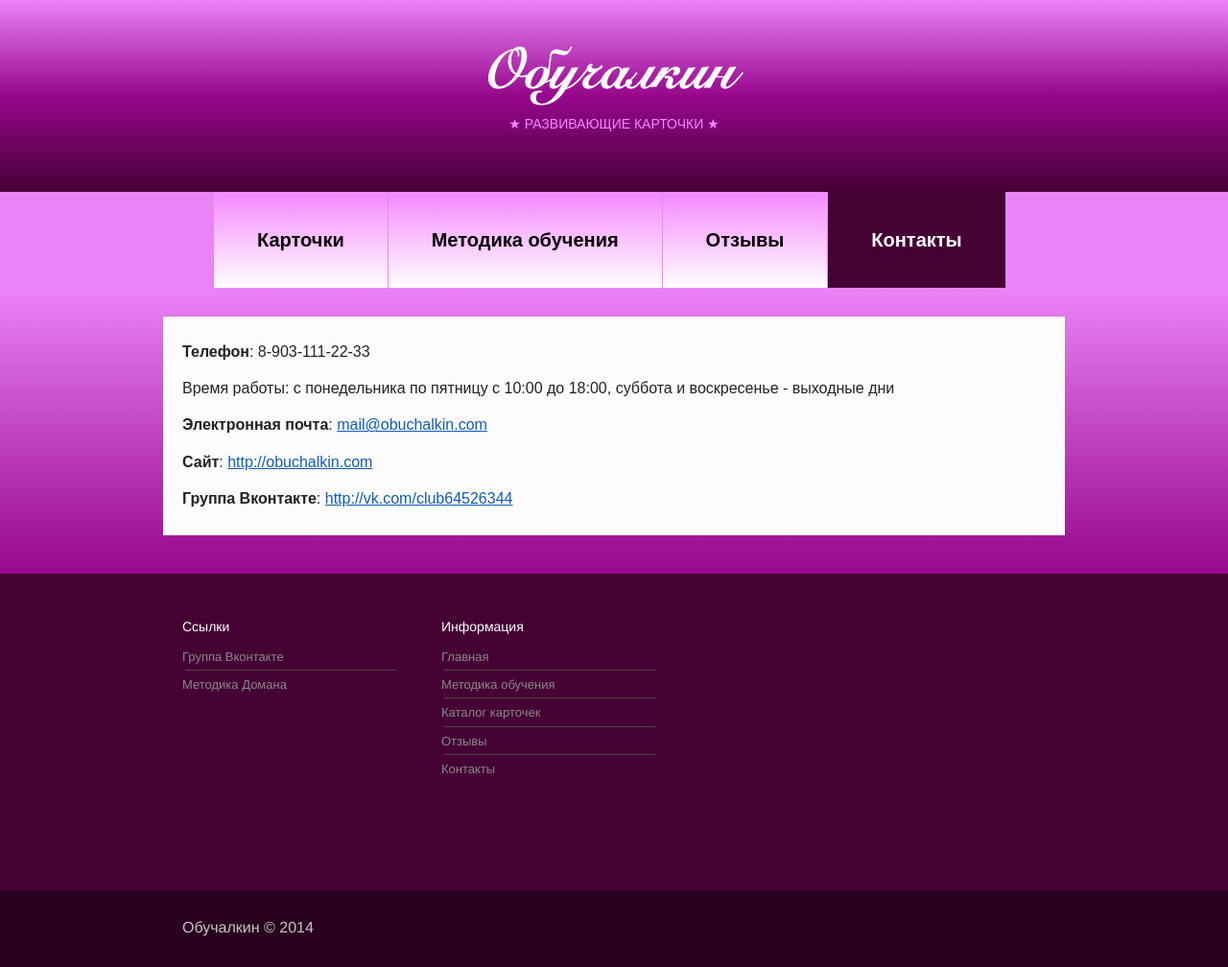
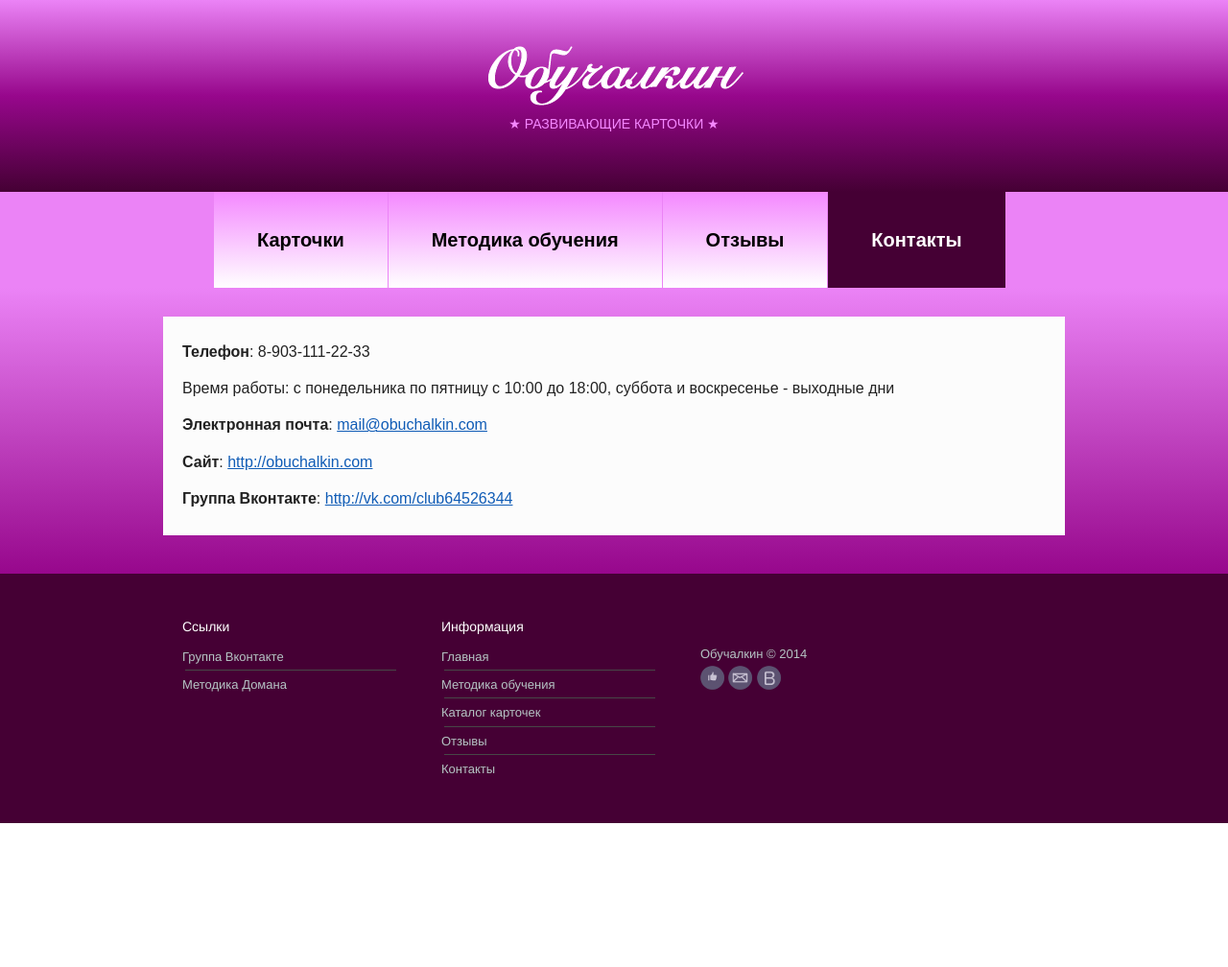
Before and after one commit to vitalidze/obuchalkin-site, a Jekyll site: the page built from contacts.html, in a window 1280 px wide. Shown: the whole page at 96% size. Built offline with Jekyll 4.4.1, drawn with Linux system fonts in a browser that asks for light colours; nearby versions of some CDN libraries; a script that is not in the unit is left out; after the commit the page ends 900 px from its top, so only the background shows below that.

Commit message:
Updated footer - removed feedback from, copyright at the bottom, added icons for email, reformal and vkontakte

```diff
--- a/_includes/footer.html
+++ b/_includes/footer.html
@@ -1,5 +1,5 @@
 </div>
-<div class="mjs-container" style="height: 330px; background-color: #450034;">
+<div class="mjs-container" style="height: 260px; background-color: #450034;">
     <div class="mjs-content-holder" style="padding-top: 30px;">
         <p>
             <div class="mjs-footer-heading" style="width: 270px;">Ссылки</div>
@@ -10,8 +10,6 @@
             <div style="float: left; width: 270px">
                 <ul style="list-style-type: none; padding: 0px; margin: 0px;">
                     <li class="mjs-footer-link-container"><a class="mjs-footer-link" href="http://vk.com/club64526344" target="_blank">Группа Вконтакте</a></li>
-                    <!-- li class="mjs-footer-divider"></li>
-                    <li class="mjs-footer-link-container"><a class="mjs-footer-link" href="http://kontorshik.ru" target="_blank">Магазин Конторщик</a></li -->
                     <li class="mjs-footer-divider"></li>
                     <li class="mjs-footer-link-container"><a class="mjs-footer-link" href="http://ru.wikipedia.org/wiki/%D0%9C%D0%B5%D1%82%D0%BE%D0%B4_%D0%94%D0%BE%D0%BC%D0%B0%D0%BD%D0%B0" target="_blank">Методика Домана</a></li>
                 </ul>
@@ -31,21 +29,39 @@
                 </ul>
             </div>
 
-            <!-- div style="float: left; width: 360px;">
-                <form action="#">
-                    <input id="feedback_email" placeholder="Ваш адрес E-mail" style="font-size: 12px; color: #ffffff; width: 100%; background: transparent; border: 1px rgb(71, 71, 71) solid;">
-                    <textarea id="feedback_text" placeholder="Сообщение" style="font-size: 12px; color: #ffffff; width: 100%; height: 140px; background: transparent; border: 1px rgb(71, 71, 71) solid;"></textarea>
-                    <p align="right" style="padding: 0px;"><input type="reset" value="Очистить" style="background-color: #1e0017; color: rgb(136, 136, 136); border: 1px rgb(71, 71, 71) solid;"><input type="submit" value="Отправить" style="background-color: #1e0017; color: rgb(136, 136, 136); border: 1px rgb(71, 71, 71) solid;"></p>
-                </form>
-            </div -->
+            <div style="float: left; width: 360px;">
+                <ul style="list-style-type: none; padding: 0px; margin: 0px;">
+                    <li class="mjs-footer-link-container mjs-footer-link">Обучалкин &#169; 2014</li>
+                    <li>
+                        <a href="http://obuchalkin.reformal.ru" onclick="Reformal.widgetOpen();return false;" onmouseover="Reformal.widgetPreload();"><img src="img/reviews-icon-X.png" alt="Oставить отзыв..."></a>
+                        <script type="text/javascript">
+                            var reformalOptions = {
+                                project_id: 354718,
+                                show_tab: false,
+                                project_host: "obuchalkin.reformal.ru"
+                            };
+
+                            (function() {
+                                var script = document.createElement('script');
+                                script.type = 'text/javascript'; script.async = true;
+                                script.src = ('https:' == document.location.protocol ? 'https://' : 'http://') + 'media.reformal.ru/widgets/v3/reformal.js';
+                                document.getElementsByTagName('head')[0].appendChild(script);
+                            })();
+                        </script>
+                        <noscript>
+                            <a href="http://obuchalkin.reformal.ru" target="_blank" title="Оставить отзыв..."><img src="img/reviews-icon-X.png" alt="Oставить отзыв..."></a>
+                        </noscript>
+
+                        <a href="mailto:mail@obuchalkin.com" title="Написать письмо..."><img src="img/email-icon-X.png" alt="Написать письмо..."></a>
+                        <a href="http://vk.com/club64526344" title="Группа вконтакте..." target="_blank"><img src="img/vkontakte-icon-X.png" alt="Группа вконтакте..."></a>
+                    </li>
+                    <!-- li class="mjs-footer-divider"></li -->
+                    <li class="mjs-footer-link-container"></li>
+                    <!-- li class="mjs-footer-divider"></li -->
+
+                </ul>
+            </div>
         </p>
-    </div>
-</div>
-<div class="mjs-container" style="background-color: #2a0020;">
-    <div class="mjs-content-holder" style="height: 80px;">
-        <div style="display: table-cell; vertical-align: middle; height: 80px; text-align: left;">
-            <span style="font-family: ProximaNovaLight, 'Helvetica Neue', Helvetica, Arial, sans-serif; font-size: 16px; color: #c5c7c4;">Обучалкин &#169; 2014</span>
-        </div>
     </div>
 </div>
 
--- a/contacts.html
+++ b/contacts.html
@@ -5,7 +5,7 @@ title: Контакты
         <div class="mjs-content-holder mjs-text-container">
             <p><b>Телефон</b>: 8-903-111-22-33</p>
             <p>Время работы: с понедельника по пятницу с 10:00 до 18:00, суббота и воскресенье - выходные дни</p>
-            <p><b>Электронная почта</b>: <a href="mailto: mail@obuchalkin.com" class="mjs-link">mail@obuchalkin.com</a></p>
+            <p><b>Электронная почта</b>: <a href="mailto:mail@obuchalkin.com" class="mjs-link">mail@obuchalkin.com</a></p>
             <p><b>Сайт</b>: <a href="http://obuchalkin.com" class="mjs-link">http://obuchalkin.com</a></p>
             <p><b>Группа Вконтакте</b>: <a href="http://vk.com/club64526344" class="mjs-link" target="_blank">http://vk.com/club64526344</a></p>
 
--- a/css/main.css
+++ b/css/main.css
@@ -185,7 +185,7 @@ a.mjs-menu-item-link-selected:visited, a.mjs-menu-item-link-selected:link, a.mjs
 
 .mjs-footer-link {
     font-family: ProximaNovaLight, 'Helvetica Neue', Helvetica, Arial, sans-serif;
-    color: rgb(136, 136, 136);
+    color: #b5c4c4;
     font-size: 13px;
     text-decoration: none;
 }
```
Also changed, not shown: img/email-icon-X.png (added), img/reviews-icon-X.png (added), img/vkontakte-icon-X.png (added).
